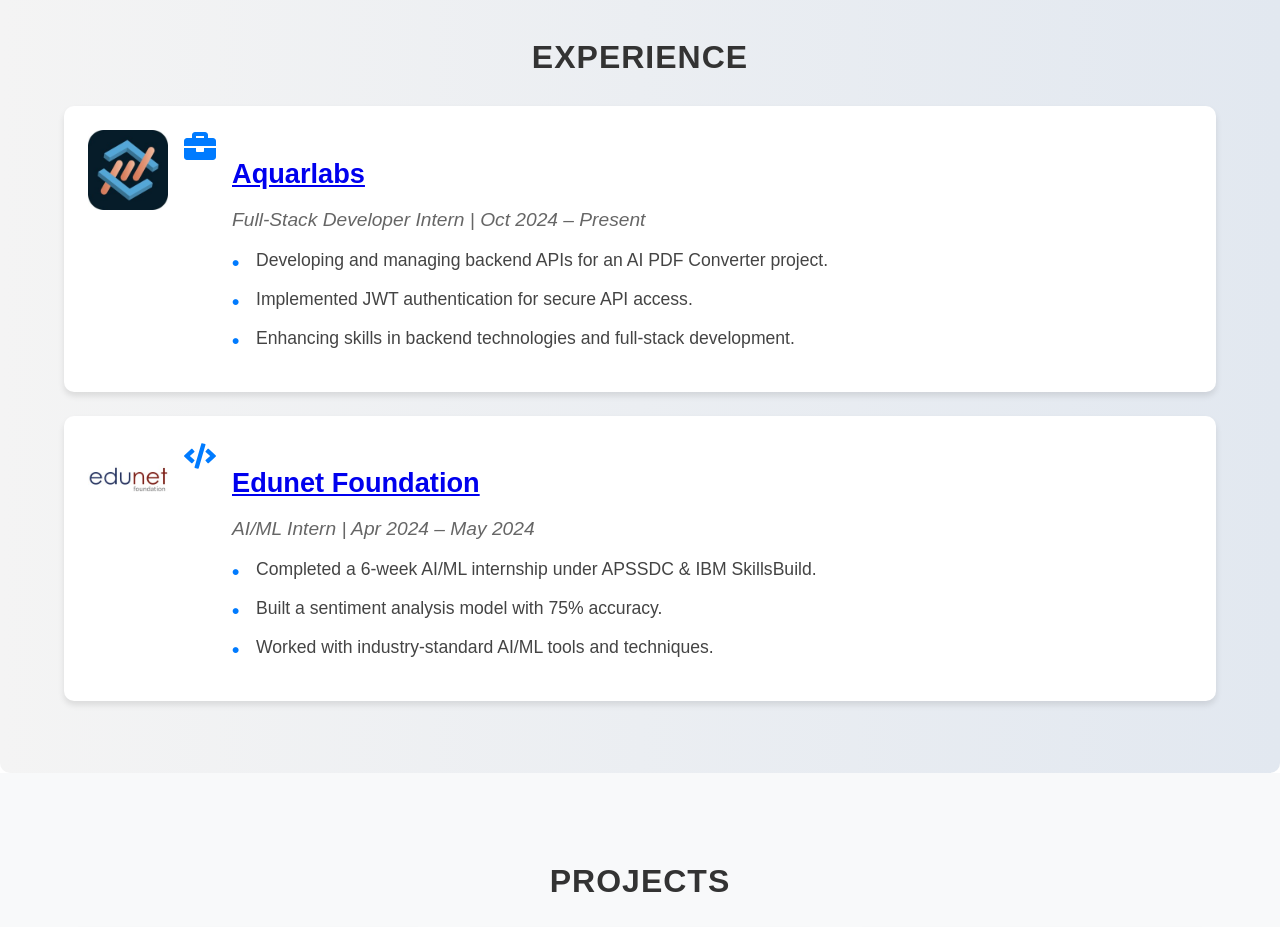
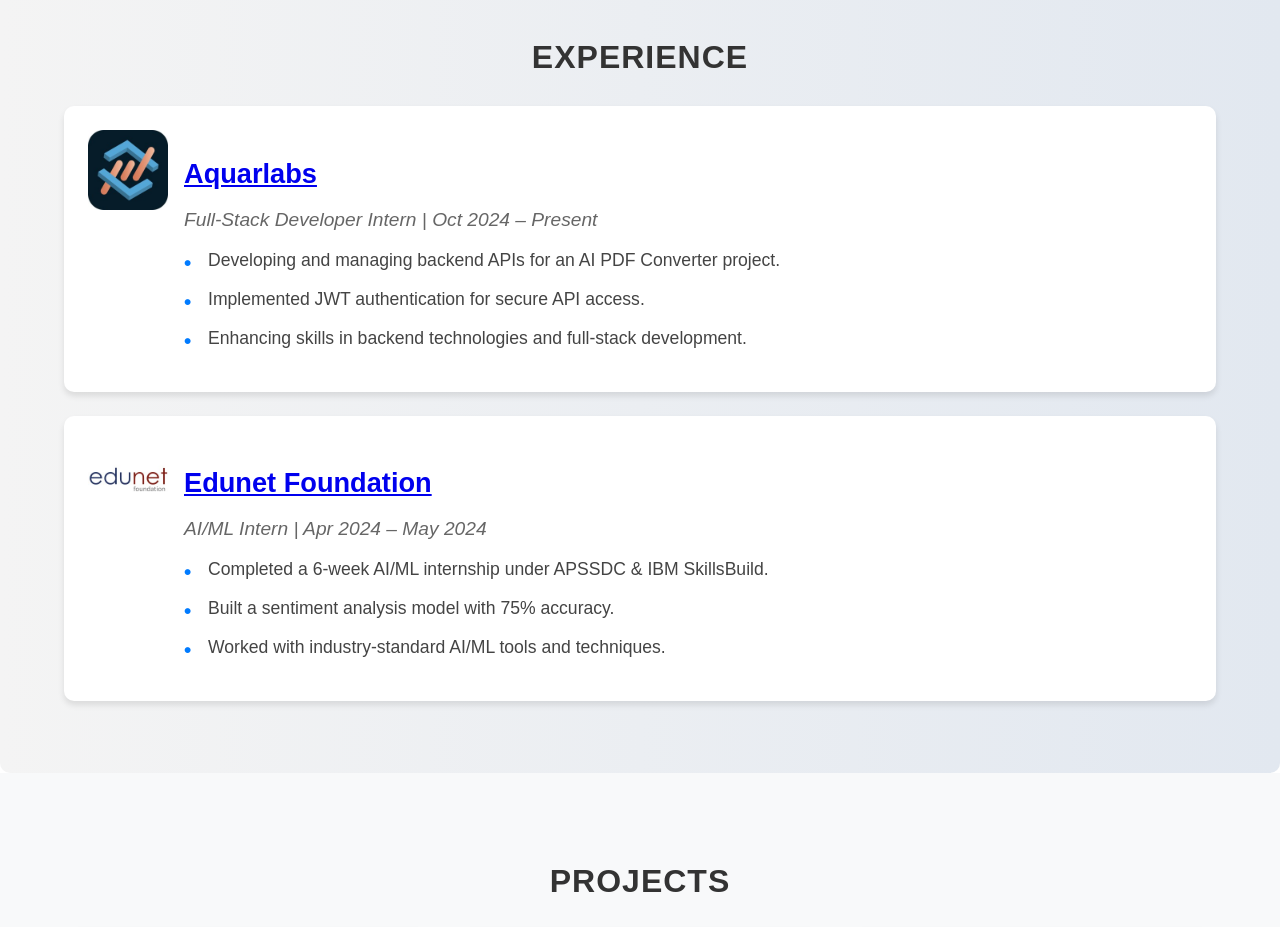
Before and after one commit to P-S-Sashank-varma/Protfolio_react, a React (Create React App) app: page / in a window 1280 px wide. Shown: the part 1820-2747 px from the top of the page. Built offline with nearby package versions, Linux system fonts and the light colour scheme.

Commit message:
Update Experience.js
removed icons in the experience

```diff
--- a/src/pages/Experience.js
+++ b/src/pages/Experience.js
@@ -1,5 +1,4 @@
 import React from "react";
-import { FaBriefcase, FaCode } from "react-icons/fa";
 import "../styles/Experience.css";
 
 import aquarlabsLogo from "../assets/Aqualogo.jpg";
@@ -12,7 +11,6 @@
 
       <div className="experience-item">
         <img src={aquarlabsLogo} alt="Aquarlabs Logo" className="company-logo" />
-        <FaBriefcase className="icon" />
         <div className="experience-details">
           <h3>
             <a href="https://drive.google.com/file/d/1Z1zcWidpLU41C1AmAcJHWJ8EjLjbVa7T/view?usp=drivesdk"
@@ -32,7 +30,6 @@
 
       <div className="experience-item">
         <img src={edunetLogo} alt="Edunet Foundation Logo" className="company-logo" />
-        <FaCode className="icon" />
         <div className="experience-details">
           <h3>
             <a href="https://drive.google.com/file/d/1cKyjZ9kS1o8H61i25kw90QIWMpBwhCqR/view?usp=drivesdk"
```
